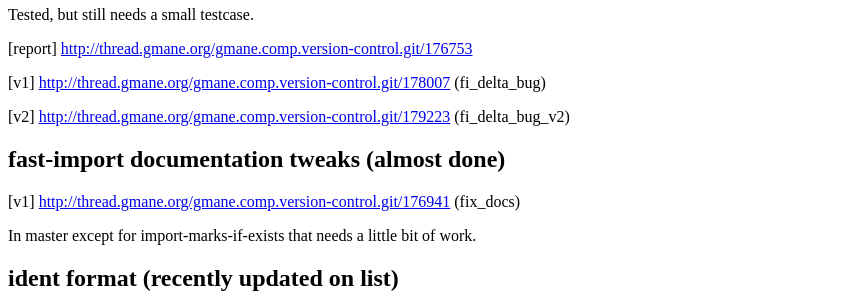
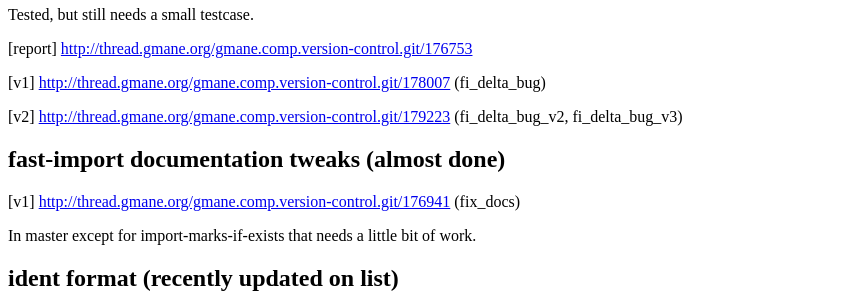
Before and after one commit to divanorama/gsoc11, a Jekyll site: the page built from streams.html, in a window 1280 px wide. Shown: the part 562-862 px from the top of the page, without its empty margins (0-868 px from the left). Built offline with Jekyll 4.4.1, drawn with Linux system fonts in a browser that asks for light colours.

Commit message:
Update for a fi_delta_bug series.

```diff
--- a/streams.html
+++ b/streams.html
@@ -30,7 +30,7 @@ title: Streams
 <p> [v1] <a href="http://thread.gmane.org/gmane.comp.version-control.git/178007">http://thread.gmane.org/gmane.comp.version-control.git/178007</a>
 (fi_delta_bug) </p>
 <p> [v2] <a href="http://thread.gmane.org/gmane.comp.version-control.git/179223">http://thread.gmane.org/gmane.comp.version-control.git/179223</a>
-(fi_delta_bug_v2) </p>
+(fi_delta_bug_v2, fi_delta_bug_v3) </p>
 
 <h2>fast-import documentation tweaks (almost done)</h2>
 <p> [v1] <a href="http://thread.gmane.org/gmane.comp.version-control.git/176941">http://thread.gmane.org/gmane.comp.version-control.git/176941</a>
```
